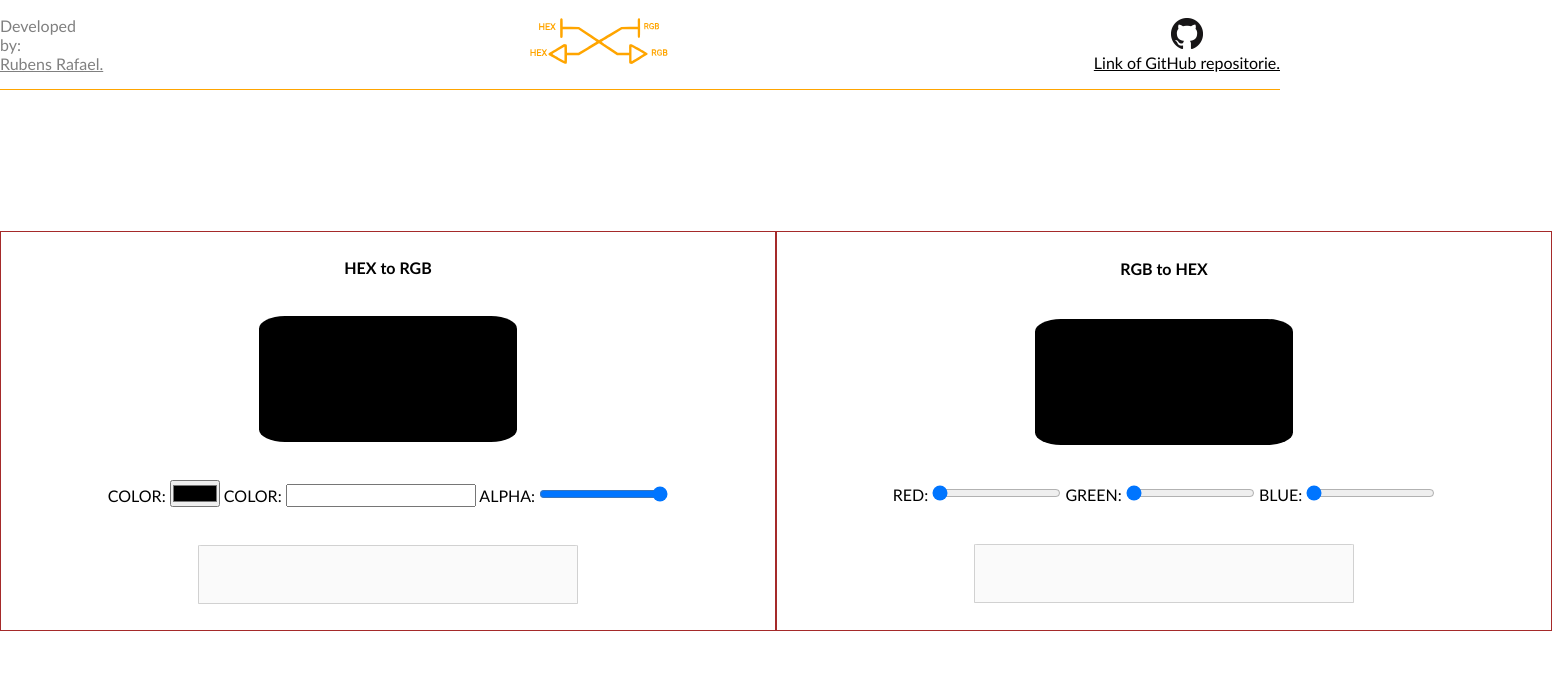
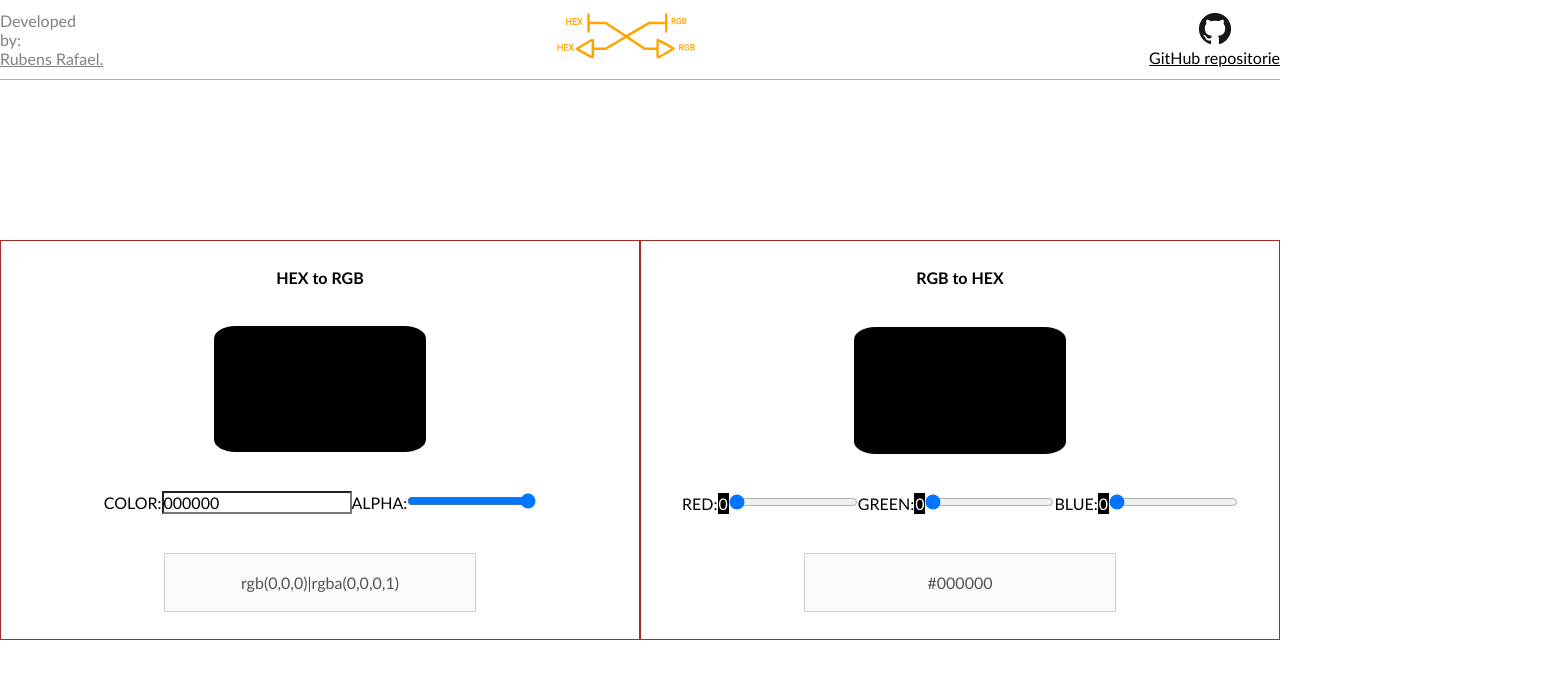
Before and after one commit to RubensRafael/ColorConverter, a plain HTML site: page index.html in a window 1280 px wide. Shown: the whole page, 1552 px wide, since content can reach past the window. Drawn offline with nearby package versions, Linux system fonts and the light colour scheme.

Commit message:
vue adicionado via cdn, todas as conversões são feitas com o vue agora

```diff
--- a/index.html
+++ b/index.html
@@ -17,129 +17,66 @@
             </div>
             <div id="header-item-2">
 
-                <svg version="1.0" xmlns="http://www.w3.org/2000/svg"
- width="100%" height="100%" viewBox="0 0 853.000000 480.000000"
- preserveAspectRatio="xMidYMid meet">
-
-<g transform="translate(0.000000,480.000000) scale(0.100000,-0.100000)"
-fill="orange" stroke="none">
-<path d="M2170 3782 c-8 -2 -23 -11 -32 -20 -17 -14 -18 -52 -18 -524 0 -495
-1 -509 20 -528 29 -29 74 -26 99 6 20 25 21 39 21 240 l0 214 432 0 433 0 512
--342 c443 -294 511 -343 495 -353 -9 -6 -240 -145 -512 -308 l-495 -297 -313
-0 -312 0 0 199 c0 202 -7 254 -38 266 -9 4 -42 9 -73 11 l-56 4 -409 -244
-c-225 -135 -421 -255 -435 -269 -30 -26 -30 -64 0 -90 9 -8 204 -119 435 -247
-380 -211 423 -232 475 -236 49 -5 59 -2 76 16 18 20 20 40 23 236 l3 213 333
-3 332 3 556 333 556 334 498 -334 499 -333 338 -3 337 -3 0 -212 c0 -254 -1
--251 92 -261 l63 -6 420 251 c231 139 428 259 438 267 22 19 22 54 -1 81 -16
-19 -775 446 -849 477 -17 8 -53 15 -79 16 -38 1 -51 -3 -66 -21 -16 -21 -18
--44 -18 -237 l0 -214 -315 0 -315 0 -455 304 c-335 222 -452 306 -443 313 7 6
-266 161 575 346 l561 337 436 0 436 0 0 -219 c0 -244 2 -251 65 -251 67 0 65
--13 65 540 0 432 -2 498 -16 518 -18 26 -59 29 -92 6 -22 -15 -22 -19 -22
--234 l0 -219 -457 -3 -458 -3 -612 -367 c-336 -203 -616 -368 -622 -368 -6 0
--259 165 -562 368 l-552 367 -453 3 -454 3 0 210 c0 118 -4 218 -10 229 -11
-20 -58 39 -80 32z m188 -2171 l-3 -199 -336 187 c-184 102 -335 191 -335 196
--1 6 150 101 335 212 l336 201 3 -199 c1 -109 1 -289 0 -398z m4066 392 c144
--80 281 -156 304 -170 l44 -25 -334 -200 c-183 -110 -339 -203 -345 -205 -10
--4 -13 78 -13 391 l0 396 42 -21 c22 -11 159 -86 302 -166z"/>
-<path d="M6794 3507 c-2 -7 -3 -85 -2 -172 l3 -160 28 -3 27 -3 0 71 0 71 32
--3 c28 -3 36 -11 67 -70 31 -58 40 -68 64 -68 15 0 27 4 27 8 0 4 -16 37 -35
-73 l-35 66 25 23 c52 49 40 130 -25 162 -43 22 -168 25 -176 5z m161 -57 c20
--16 19 -49 -2 -72 -11 -12 -30 -18 -60 -18 l-43 0 0 56 0 57 45 -5 c25 -3 52
--11 60 -18z"/>
-<path d="M7141 3503 c-60 -31 -76 -64 -76 -151 0 -63 4 -84 23 -113 42 -69
-145 -86 215 -37 26 19 28 24 25 86 l-3 67 -65 0 c-59 0 -65 -2 -68 -22 -3 -19
-2 -22 35 -25 35 -3 38 -6 41 -36 3 -27 -1 -34 -22 -42 -41 -15 -86 -1 -108 34
--27 43 -22 147 9 178 31 31 81 28 107 -5 14 -17 31 -27 49 -27 26 0 27 1 14
-32 -26 65 -112 95 -176 61z"/>
-<path d="M7380 3345 l0 -175 70 0 c78 0 133 18 149 48 18 34 13 97 -9 117 -17
-16 -18 20 -6 34 23 27 27 58 12 95 -17 41 -57 56 -153 56 l-63 0 0 -175z m148
-109 c44 -30 15 -74 -49 -74 l-39 0 0 45 c0 44 1 45 33 45 18 0 43 -7 55 -16z
-m12 -144 c40 -40 16 -80 -53 -87 l-47 -6 0 57 0 56 40 0 c27 0 47 -7 60 -20z"/>
-<path d="M950 3320 l0 -190 30 0 30 0 0 80 0 80 85 0 85 0 0 -80 0 -80 30 0
-30 0 0 190 0 190 -30 0 -30 0 0 -80 0 -80 -85 0 -85 0 0 80 0 80 -30 0 -30 0
-0 -190z"/>
-<path d="M1310 3320 l0 -190 120 0 120 0 0 30 0 30 -90 0 -90 0 0 50 0 49 78
-3 c76 3 77 3 80 31 l3 27 -80 0 -81 0 0 50 0 50 90 0 90 0 0 30 0 30 -120 0
--120 0 0 -190z"/>
-<path d="M1620 3415 l60 -94 -53 -83 c-29 -46 -57 -89 -61 -95 -5 -10 3 -13
-31 -13 36 0 40 4 79 67 l42 67 42 -67 c39 -61 45 -67 76 -67 19 0 34 3 34 6 0
-4 -25 45 -55 93 -30 48 -55 90 -55 94 0 3 25 45 55 92 30 46 55 87 55 90 0 3
--16 5 -35 5 -32 0 -38 -5 -76 -65 l-41 -66 -42 66 c-38 61 -43 65 -78 65 l-37
-0 59 -95z"/>
-<path d="M470 1880 l0 -190 30 0 30 0 0 80 0 80 85 0 85 0 0 -80 0 -80 30 0
-30 0 0 190 0 190 -30 0 -30 0 0 -80 0 -80 -85 0 -85 0 0 80 0 80 -30 0 -30 0
-0 -190z"/>
-<path d="M830 1880 l0 -190 120 0 120 0 0 30 0 30 -90 0 -90 0 0 50 0 49 78 3
-c76 3 77 3 80 31 l3 27 -80 0 -81 0 0 50 0 50 90 0 90 0 0 30 0 30 -120 0
--120 0 0 -190z"/>
-<path d="M1090 2065 c0 -3 25 -45 56 -95 l56 -90 -61 -95 -61 -95 39 0 c37 0
-40 3 77 65 22 35 41 65 44 65 3 0 23 -29 45 -65 37 -62 41 -65 77 -65 l38 0
--25 40 c-14 22 -41 65 -61 96 l-36 56 56 88 c31 48 56 90 56 94 0 3 -15 6 -34
-6 -31 0 -38 -5 -71 -60 -20 -33 -40 -60 -44 -60 -5 0 -25 27 -45 60 -34 55
--40 60 -72 60 -19 0 -34 -2 -34 -5z"/>
-<path d="M7210 1881 l0 -181 30 0 30 0 0 70 0 70 34 0 c32 0 37 -4 72 -70 36
--65 40 -70 72 -70 l34 0 -42 76 -41 75 25 24 c48 45 45 120 -7 159 -23 17 -46
-22 -118 24 l-89 4 0 -181z m174 103 c38 -38 4 -84 -65 -87 l-44 -2 -3 53 -3
-52 50 0 c32 0 55 -6 65 -16z"/>
-<path d="M7595 2053 c-65 -18 -95 -71 -95 -170 0 -77 19 -125 63 -157 40 -29
-135 -29 174 0 25 19 28 28 31 93 l3 71 -71 0 c-68 0 -70 -1 -70 -25 0 -23 4
--25 41 -25 l40 0 -3 -37 c-3 -35 -6 -38 -37 -41 -81 -8 -111 27 -111 126 0 78
-24 112 80 112 32 0 44 -6 62 -30 23 -32 68 -42 68 -15 0 25 -22 64 -46 80 -26
-17 -97 27 -129 18z"/>
-<path d="M7830 1879 l0 -181 96 4 c94 4 97 5 125 36 19 21 29 43 29 63 0 31
--15 69 -33 80 -6 4 -3 16 7 30 18 27 21 71 5 101 -17 31 -71 48 -154 48 l-75
-0 0 -181z m168 109 c33 -33 1 -71 -61 -72 l-42 -1 -3 43 -3 42 48 0 c27 0 54
--5 61 -12z m6 -144 c20 -19 21 -58 1 -74 -8 -6 -36 -12 -62 -13 l-48 -2 -3 53
--3 52 50 0 c32 0 55 -6 65 -16z"/>
-</g>
-                </svg>
+                <img src="image/logo.svg">
             </div>
             <div id="header-item-3">
                 <img src="./image/GitHub-Mark-32px.png" width="32" height="32" alt="">
-                <a id="link-projeto" href="https://github.com/RubensRafael/ColorConverter.git"><p>Link of GitHub repositorie.</p></a>
+                <a id="link-projeto" href="https://github.com/RubensRafael/ColorConverter.git"><p>GitHub repositorie</p></a>
             </div>
         </header>
         <main>
-            <div class="box box-responsive">
+            <div id="hex-to-rgb" class="box box-responsive">
                 <p style="display: inline;"> <b>HEX to RGB</b>  </p>
-                <div id="a-colorbox" class="a colorbox">
+                <div :style="{backgroundColor:setBackground}" id="a-colorbox" class="a colorbox">
                 </div>
                 <div id="a-setcolor" class="a">
-                    <label for="hexcolor-input">COLOR:</label>
-                    <input id="hexcolor-input" type="color">
+
                     <label for="hextext-input">COLOR:</label>
-                    <input id="hextext-input" maxlength="7" type="text">
+                    <input :style="hexTextStyle" v-model="color" id="hextext-input" maxlength="7" type="text">
+
                     <label for="hexalpha-input" id="alpha-label">ALPHA:</label>
-                    <input id="hexalpha-input" type="range" value="100">
+                    <input v-model.number="alpha" id="hexalpha-input" type="range" value="100">
                 </div>
-                <textarea disabled name="" id="a-display" class="a display" cols="80" rows="3">
+                <textarea :value="rgbResult" disabled name="" id="a-display" class="a display" cols="80" rows="3">
 
                 </textarea>
             </div>
 
-            <div class="box box-responsive">
+            <div id="rgb-to-hex" class="box box-responsive">
                 <p style="display: inline;"> <b>RGB to HEX</b>  </p>
-                <div id="b-colorbox" class="b colorbox"></div>
+                <div :style="{backgroundColor:setBackground}" id="b-colorbox" class="b colorbox"></div>
                 <div id="b-setcolor" class="b">
-                    <label class="rgblabel" for="rgb-red-input">RED:</label>
-                    <input oninput="rgbTitle(this)" value="0" id="rgb-red-input" max="255" min="0" type="range">
-                    <label class="rgblabel" for="rgb-green-input">GREEN:</label>
-                    <input oninput="rgbTitle(this)" value="0" id="rgb-green-input" max="255" min="0" type="range">
-                    <label class="rgblabel" for="rgb-blue-input">BLUE:</label>
-                    <input oninput="rgbTitle(this)" value="0" id="rgb-blue-input" max="255" min="0" type="range">
+                    <div>
+                        <label class="rgblabel" for="rgb-red-input">RED:<p :style="redLabelStyle">{{red}}</p></label>
+                        <input v-model="red"  :title="red" id="rgb-red-input" max="255" min="0" type="range">
+                    </div>
+
+                    <div>
+                        <label class="rgblabel" for="rgb-green-input">GREEN:<p :style="greenLabelStyle">{{green}}</p></label>
+                        <input v-model="green"  :title="green" id="rgb-green-input" max="255" min="0" type="range">
+                    </div>
+                    <div>
+                        <label class="rgblabel" for="rgb-blue-input">BLUE:<p :style="blueLabelStyle">{{blue}}</p></label>
+                        <input v-model="blue"  :title="blue" id="rgb-blue-input" max="255" min="0" type="range">
+                    </div>
                 </div>
-                <textarea disabled name="" id="b-display" class="b display" cols="80" rows="3">
+                <textarea :value="hexResult" disabled name="" id="b-display" class="b display" cols="80" rows="3">
 
                 </textarea>
             </div>
         </main>
 
 
-    <script src="scripts.js" ></script>
+
+    <script src="https://unpkg.com/vue@3.2.29"></script>
+    <script src="vue.js" ></script>
+
     <script>
         function rgbTitle(e){
             e.title = e.value
         }
     </script>
+
+
 </body>
 </html>
--- a/style.css
+++ b/style.css
@@ -6,13 +6,17 @@
     font-size: medium;
 
 }
-
+body{
+    min-width:  416px;
+}
 #header{
     display: flex;
     justify-content: space-between;
     border-bottom: 1px solid orange;
     align-items: center;
     width: 100%;
+    height: 10vh;
+    min-height: 70px
 }
 
 #header-item-3{
@@ -28,9 +32,9 @@
 main{
     display: flex;
     justify-content: space-around;
-    height: 50vh;
-    margin-top: calc(25vh - 59px);
+    height: 90vh;
     width: 100%;
+    align-items: center;
 }
 
 .box{
@@ -40,7 +44,8 @@ main{
     justify-content: space-around;
     text-align: center;
     padding: 7px;
-    flex: 1 1 1
+    height: 50vh;
+    width: 50%;
 }
 
 .colorbox{
@@ -64,6 +69,12 @@ main{
 
 }
 
+#b-setcolor{
+    display:  flex;
+    flex-wrap: wrap;
+    justify-content:center;
+}
+
 #link-conta{
     color: gray;
 }
@@ -75,18 +86,8 @@ main{
 @media (max-width: 991.98px) {
     main{
         flex-wrap: wrap;
-        height: 100vh;
+    }
 
-    }
-    .box-responsive{
-        height: 50vh;
-        margin-bottom: 10%;
-        flex: 1 1 1
-    }
-    #header-item-2{
-
-        width: 20%
-    }
 
 }
 
@@ -116,4 +117,14 @@ main{
     margin: 0 auto;
     width: 100%;
   }
+   #header-item-2{
+        width: 30%;
+    }
 }
+
+
+@media (min-width: 2560px) {
+    .box{
+        height: 30vh;
+    }
+}
--- /dev/null
+++ b/vue.js
@@ -0,0 +1,124 @@
+
+var HEXASTRINGS = '0123456789abcdef#'
+function isHex(value){
+    if ((value[0] == '#' && value.length == 7) || (value.length == 6 && !(value[0] == '#'))){
+
+        let str = value.toLowerCase()
+        for (var i = 0; i < str.length; i++) {
+
+            if (HEXASTRINGS.indexOf(str[i]) == -1){
+                return false
+            }
+        } return true
+    }
+    else{
+        return false
+    }
+}
+
+const app = Vue.createApp({
+
+  data(){
+    return {color : '000000',alpha:100}
+
+  },
+  computed:{
+    rgbResult(){
+
+      if(isHex(this.color)){
+        let hexcolor = this.color[0] === '#' ? this.color.slice(1) : this.color
+        let rgb = []
+
+              let r = (HEXASTRINGS.indexOf(hexcolor[0]) * 16) + HEXASTRINGS.indexOf(hexcolor[1])
+              let g = (HEXASTRINGS.indexOf(hexcolor[2]) * 16) + HEXASTRINGS.indexOf(hexcolor[3])
+              let b = (HEXASTRINGS.indexOf(hexcolor[4]) * 16) + HEXASTRINGS.indexOf(hexcolor[5])
+
+              rgb.push(r,g,b)
+
+
+              //hexBox.style.border = 'none'
+              //hexBox.style.backgroundColor = `rgba( ${rgb[0]},${rgb[1]},${rgb[2]}, ${alpha})`
+              return '\n' +  `rgb(${rgb[0]},${rgb[1]},${rgb[2]})` + '|' + `rgba(${rgb[0]},${rgb[1]},${rgb[2]},${this.alpha/100})`
+              //hexDisplay.innerHTML =  response
+            }else{
+              return ''
+            }
+    },
+    setBackground(){
+      return this.rgbResult.split('|')[1]
+    },
+    hexTextStyle(){
+        if(isHex(this.color)){
+          return{
+                    backgroundColor : 'white',
+                    color : 'black'
+                  }
+
+        }else{
+          return {
+                    backgroundColor : 'red',
+                    color : 'white'
+                  }
+        }
+    }
+  }
+
+}).mount('#hex-to-rgb')
+
+
+
+const app2 = Vue.createApp({
+  data(){
+    return {
+      red : 0,
+      green: 0,
+      blue: 0
+    }
+  },
+   computed : {
+     hexResult(){
+
+        let rgbBox =[]
+
+
+        rgbBox.push(
+        Math.floor((parseInt(this.red,10) / 16)),
+        (parseInt(this.red,10) % 16),
+        Math.floor((parseInt(this.green,10) / 16)),
+        (parseInt(this.green,10) % 16),
+        Math.floor((parseInt(this.blue,10) / 16)),
+        (parseInt(this.blue,10) % 16))
+        console.log("#" + rgbBox.map((item)=>HEXASTRINGS[item]).join(''))
+        return "\n#" + rgbBox.map((item)=>HEXASTRINGS[item]).join('')
+     },
+    setBackground(){
+      return this.hexResult
+    },
+     redLabelStyle(){
+        return{
+          display: "inline",
+          color: "white",
+          backgroundColor: `rgb(${this.red},0,0)`,
+          padding:"1px"
+        }
+     },
+     greenLabelStyle(){
+        return{
+          display: "inline",
+          color: "white",
+          backgroundColor: `rgb(0,${this.green},0)`,
+          padding:"1px"
+        }
+     },
+     blueLabelStyle(){
+        return{
+          display: "inline",
+          color: "white",
+          backgroundColor: `rgb(0,0,${this.blue})`,
+          padding:"1px"
+        }
+     }
+   }
+
+
+}).mount('#rgb-to-hex')
```
Also changed, not shown: scripts.js (deleted, +0 -179 lines), image/logo.svg (renamed from image/Camera.svg).
